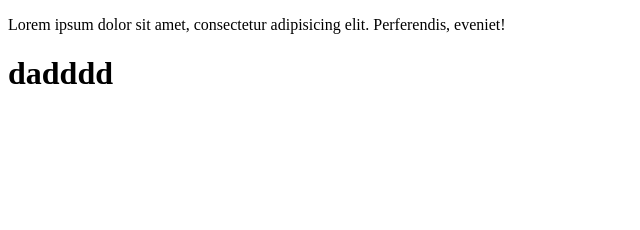
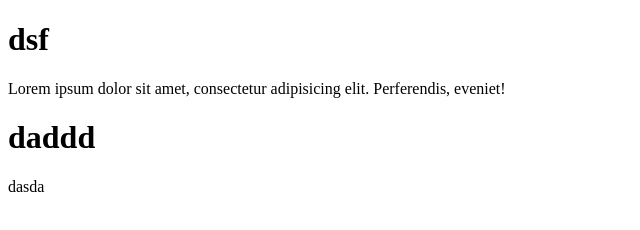
Before and after one commit to exlinemedia/testgit, a plain HTML site: page index.html in a window 1280 px wide. Shown: the whole page, without its empty margins (0-640 px from the left). Drawn offline with Linux system fonts and the light colour scheme.

Commit message:
main commit first qick commit

```diff
--- a/index.html
+++ b/index.html
@@ -5,7 +5,9 @@
 	<title>Document</title>
 </head>
 <body>
+	<h1>dsf</h1>
 	<p>Lorem ipsum dolor sit amet, consectetur adipisicing elit. Perferendis, eveniet!</p>
-	<h1>dadddd</h1>
+	<h1>daddd</h1>
+	<div>dasda</div>
 </body>
 </html>
```
